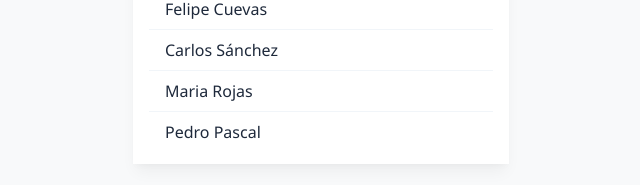
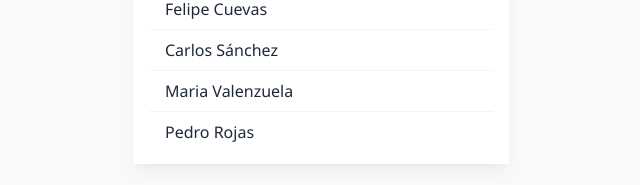
Before and after one commit to csanchezd3v/Alke-Wallet, a plain HTML site: page sendmoney.html in a window 1280 px wide. Shown: the part 316-501 px from the top of the page, 319-959 px from the left. Drawn offline with nearby package versions, Linux system fonts and the light colour scheme.

Commit message:
"Sendmoney Act"

```diff
--- a/sendmoney.html
+++ b/sendmoney.html
@@ -40,8 +40,8 @@
             <li class="list-group-item contact-item">Juan Pérez</li>
             <li class="list-group-item contact-item">Felipe Cuevas</li>
             <li class="list-group-item contact-item">Carlos Sánchez</li>
-            <li class="list-group-item contact-item">Maria Rojas</li>
-            <li class="list-group-item contact-item">Pedro Pascal</li>
+            <li class="list-group-item contact-item">Maria Valenzuela</li>
+            <li class="list-group-item contact-item">Pedro Rojas</li>
         </ul>
     </div>
 
```
